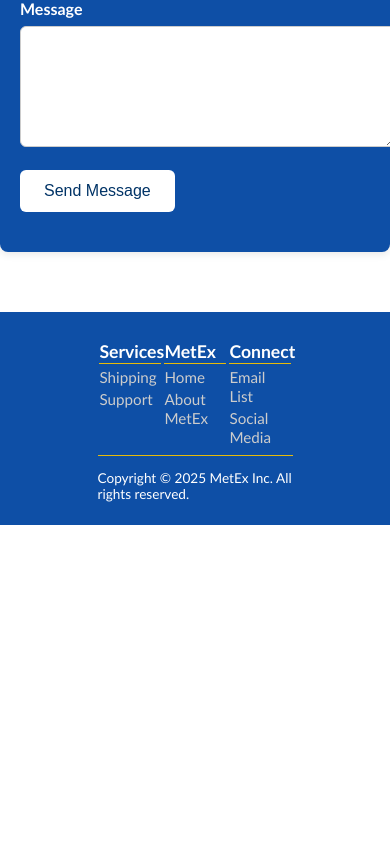
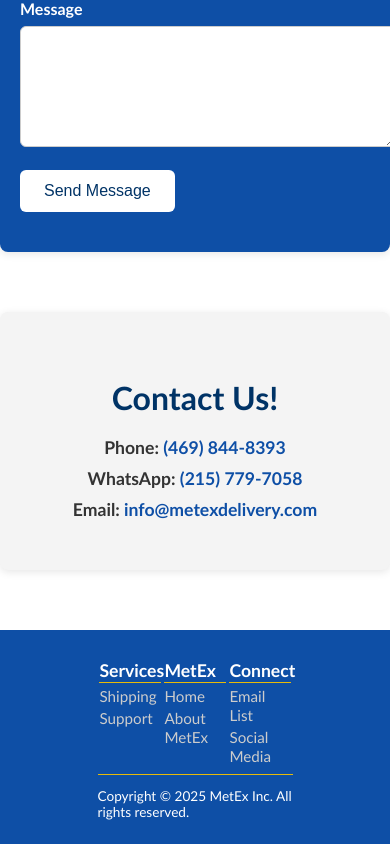
Before and after one commit to davidb221/MetEx, an Angular app: page /faq in a window 390 px wide. Shown: the part 1124-1968 px from the top of the page. Before the commit the page ends 1649 px from the top, so only its background shows below. Built offline with nearby package versions, Linux system fonts and the light colour scheme.

Commit message:
faq added contact section with phone number, whatsapp, and email contact.

```diff
--- a/src/app/faq/faq.css
+++ b/src/app/faq/faq.css
@@ -130,3 +130,36 @@
 .submit-button:hover {
   background-color: #e0e0e0;
 }
+
+.contact-info-section {
+  max-width: 800px;
+  margin: 60px auto;
+  padding: 40px 20px;
+  background-color: #f4f4f4;
+  border-radius: 8px;
+  box-shadow: 0 2px 8px rgba(0,0,0,0.1);
+  text-align: center;
+}
+
+.contact-info-section h2 {
+  font-size: 2rem;
+  color: #003366;
+  margin-bottom: 20px;
+}
+
+.contact-info p {
+  font-size: 1.1rem;
+  color: #333;
+  margin: 10px 0;
+}
+
+.contact-info a {
+  color: #0e4fa6;
+  text-decoration: none;
+  font-weight: bold;
+  transition: color 0.3s ease;
+}
+
+.contact-info a:hover {
+  color: #003366;
+}
--- a/src/app/faq/faq.html
+++ b/src/app/faq/faq.html
@@ -47,8 +47,17 @@
       <button type="submit" class="submit-button">Send Message</button>
     </form>
 
-    <div *ngIf="success" class="popup success-popup">✅ Message sent successfully!</div>
-    <div *ngIf="error" class="popup error-popup">❌ Something went wrong. Please try again.</div>
+    <div *ngIf="success" class="popup success-popup">Message sent successfully!</div>
+    <div *ngIf="error" class="popup error-popup">Something went wrong. Please try again.</div>
+  </section>
+
+  <section class="contact-info-section">
+    <h2>Contact Us!</h2>
+    <div class="contact-info">
+      <p><strong>Phone:</strong> <a href="tel:+14698448393"> (469) 844-8393</a></p>
+      <p><strong>WhatsApp:</strong> <a href="https://wa.me/12157797058" target="_blank"> (215) 779-7058</a></p>
+      <p><strong>Email:</strong> <a href="mailto:info@metexdelivery.com"> info@metexdelivery.com</a></p>
+    </div>
   </section>
 
 </body>
```
